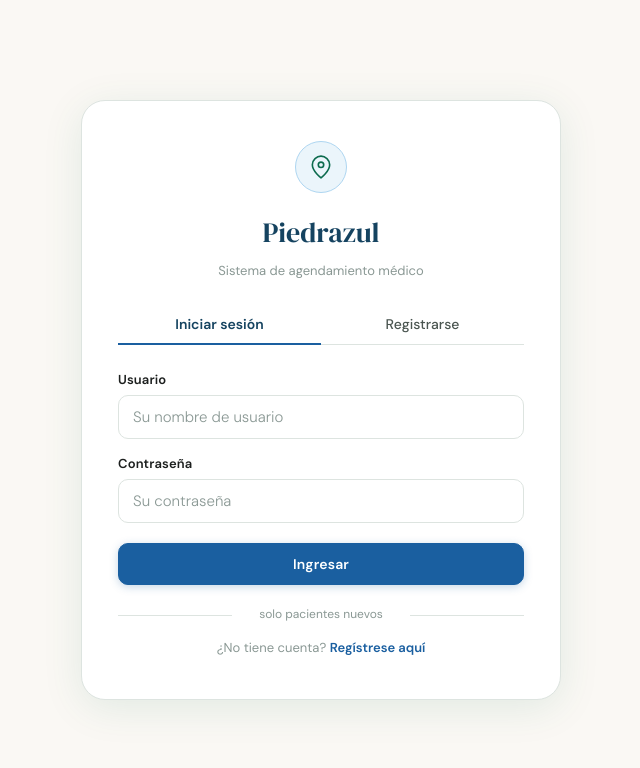
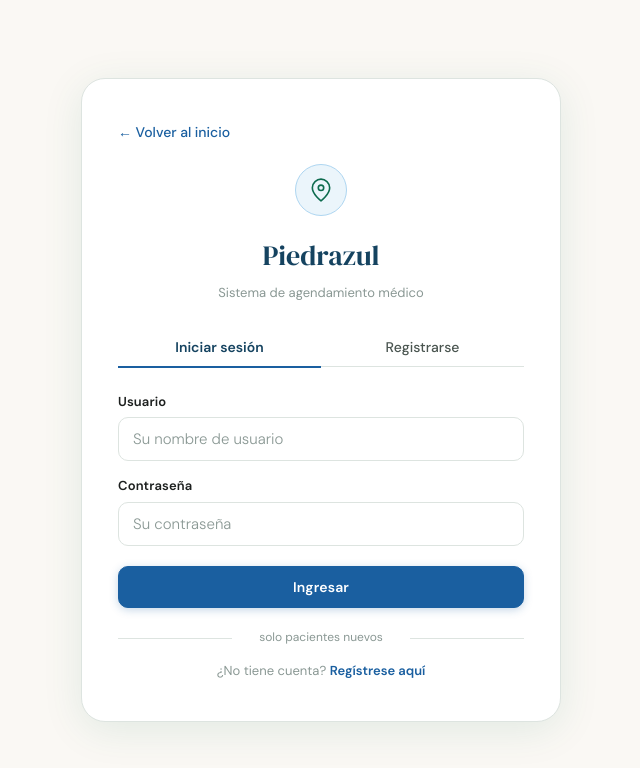
Before and after one commit to SantiagoBastidas04/appGestionCitasMedicas, a Vue app in the folder piedraAzul-front-vue/: page /login in a window 1280 px wide. Shown: the top 768 px of the page, without its empty margins (319-959 px from the left). Built offline with nearby package versions, Linux system fonts and the light colour scheme; no server answers.

Commit message:
feat: agregar botón 'Volver al inicio'

```diff
--- a/piedraAzul-front-vue/src/views/LoginView.vue
+++ b/piedraAzul-front-vue/src/views/LoginView.vue
@@ -2,7 +2,13 @@
   <div class="login-fondo">
     <div class="login-card">
 
-      <!-- Logo -->
+      <!-- Botón Volver al Inicio -->
+      <router-link to="/" class="btn-volver">
+        ← Volver al inicio
+      </router-link>
+
+      <!-- Logo clickeable para volver a Home -->
+      <router-link to="/" class="login-logo-link">
         <div class="login-logo">
           <svg width="26" height="26" fill="none" viewBox="0 0 24 24">
             <path d="M12 2C8 2 4 5.5 4 10c0 6 8 12 8 12s8-6 8-12c0-4.5-4-8-8-8z"
@@ -10,6 +16,7 @@
             <circle cx="12" cy="10" r="2.5" stroke="#0D6B4E" stroke-width="1.5" fill="none"/>
           </svg>
         </div>
+      </router-link>
 
       <h1>Piedrazul</h1>
       <p class="login-sub">Sistema de agendamiento médico</p>
@@ -236,7 +243,32 @@ async function hacerRegistro() {
   box-shadow: 0 8px 40px rgba(13,107,78,.10);
 }
 
+/* Botón Volver */
+.btn-volver {
+  display: inline-flex;
+  align-items: center;
+  gap: 6px;
+  font-size: 14px;
+  color: var(--verde);
+  font-weight: 500;
+  text-decoration: none;
+  margin-bottom: 20px;
+  transition: color var(--trans);
+}
+
+.btn-volver:hover {
+  color: var(--verde-oscuro);
+  text-decoration: underline;
+}
+
 /* Logo */
+.login-logo-link {
+  display: flex;
+  justify-content: center;
+  text-decoration: none;
+  cursor: pointer;
+}
+
 .login-logo {
   width: 52px; height: 52px;
   background: var(--verde-claro);
@@ -244,6 +276,12 @@ async function hacerRegistro() {
   display: flex; align-items: center; justify-content: center;
   margin: 0 auto 16px;
   border: 1.5px solid var(--verde-borde);
+  transition: transform var(--trans), background var(--trans);
+}
+
+.login-logo-link:hover .login-logo {
+  transform: scale(1.08);
+  background: var(--verde);
 }
 
 .login-card h1 {
```
Lines whose indentation alone changed are shown as unchanged.
